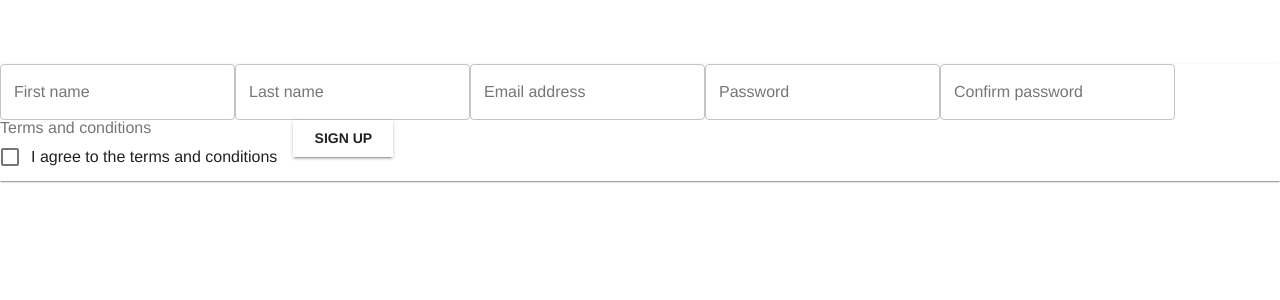
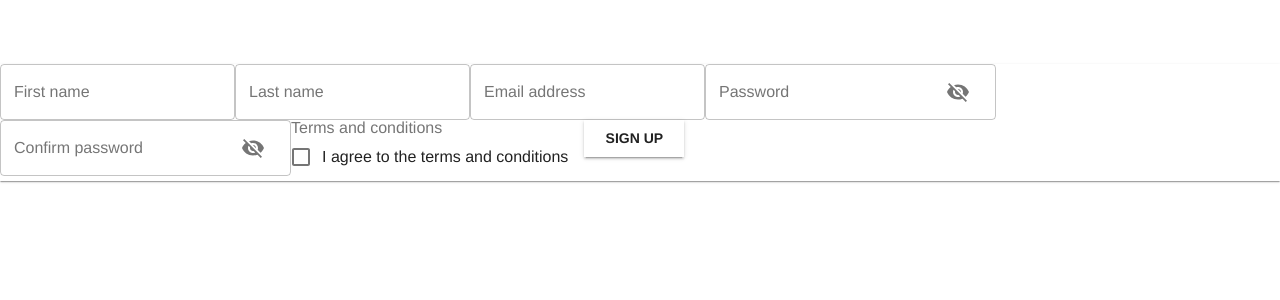
Before and after one commit to dzx11/form-template, a React (Create React App) app: page / in a window 1280 px wide. Shown: the top 300 px of the page. Built offline with nearby package versions, Linux system fonts and the light colour scheme.

Commit message:
Add show/hide password functionality

```diff
--- a/package.json
+++ b/package.json
@@ -4,6 +4,7 @@
   "private": true,
   "dependencies": {
     "@material-ui/core": "^4.11.0",
+    "@material-ui/icons": "^4.9.1",
     "@testing-library/jest-dom": "^4.2.4",
     "@testing-library/react": "^9.3.2",
     "@testing-library/user-event": "^7.1.2",
--- a/src/pages/MainPage.js
+++ b/src/pages/MainPage.js
@@ -9,6 +9,10 @@ import FormHelperText from '@material-ui/core/FormHelperText';
 import FormLabel from '@material-ui/core/FormLabel';
 import FormControl from '@material-ui/core/FormControl';
 import FormGroup from '@material-ui/core/FormGroup';
+import Visibility from '@material-ui/icons/Visibility';
+import VisibilityOff from '@material-ui/icons/VisibilityOff';
+import InputAdornment from '@material-ui/core/InputAdornment';
+import IconButton from '@material-ui/core/IconButton';
 
 import React, {useState} from "react";
 
@@ -32,7 +36,9 @@ const MainPage = () => {
     const [lastName, setLastName] = useState("");
     const [email, setEmail] = useState("");
     const [password, setPassword] = useState("");
+    const [showPassword, setShowPassword] = useState(false);
     const [confirmPassword, setConfirmPassword] = useState("");
+    const [showConfirmPassword, setShowConfirmPassword] = useState(false);
     const [termsAndConditions, setTermsAndConditions] = useState(false);
 
     const [didSubmit, setDidSubmit] = useState(false);
@@ -130,9 +136,9 @@ const MainPage = () => {
     }
 
     const termsAndConditionsError = () => {
-        console.log(termsAndConditions)
         return didSubmit && !termsAndConditions;
     }
+
     return (
         <>
             <div className={classes.root}>
@@ -169,7 +175,20 @@ const MainPage = () => {
                             onChange={(event) => setPassword(event.target.value)}
                             label="Password"
                             variant="outlined"
-                            type="password"
+                            type={showPassword ? "text" : "password"}
+                            InputProps = {{
+                                endAdornment:
+                                    <InputAdornment position="end">
+                                      <IconButton
+                                        aria-label="toggle password visibility"
+                                        onClick={ () => setShowPassword(!showPassword)}
+                                        onMouseDown={(e) => {e.preventDefault()}}
+                                      >
+                                        {showPassword ? <Visibility /> : <VisibilityOff />}
+                                      </IconButton>
+                                    </InputAdornment>
+
+                                }}
                         />
                         <TextField
                             id="main-page-confirm-password"
@@ -178,7 +197,20 @@ const MainPage = () => {
                             onChange={(event) => setConfirmPassword(event.target.value)}
                             label="Confirm password"
                             variant="outlined"
-                            type="password"
+                            type={showConfirmPassword ? "text" : "password"}
+                            InputProps = {{
+                                endAdornment:
+                                    <InputAdornment position="end">
+                                      <IconButton
+                                        aria-label="toggle show password visibility"
+                                        onClick={ () => setShowConfirmPassword(!showConfirmPassword)}
+                                        onMouseDown={(e) => {e.preventDefault()}}
+                                      >
+                                        {showConfirmPassword ? <Visibility /> : <VisibilityOff />}
+                                      </IconButton>
+                                    </InputAdornment>
+
+                                }}
                         />
                         <FormControl component="fieldset" className={classes.formControl}>
                             <FormLabel component="legend">Terms and conditions</FormLabel>
```
